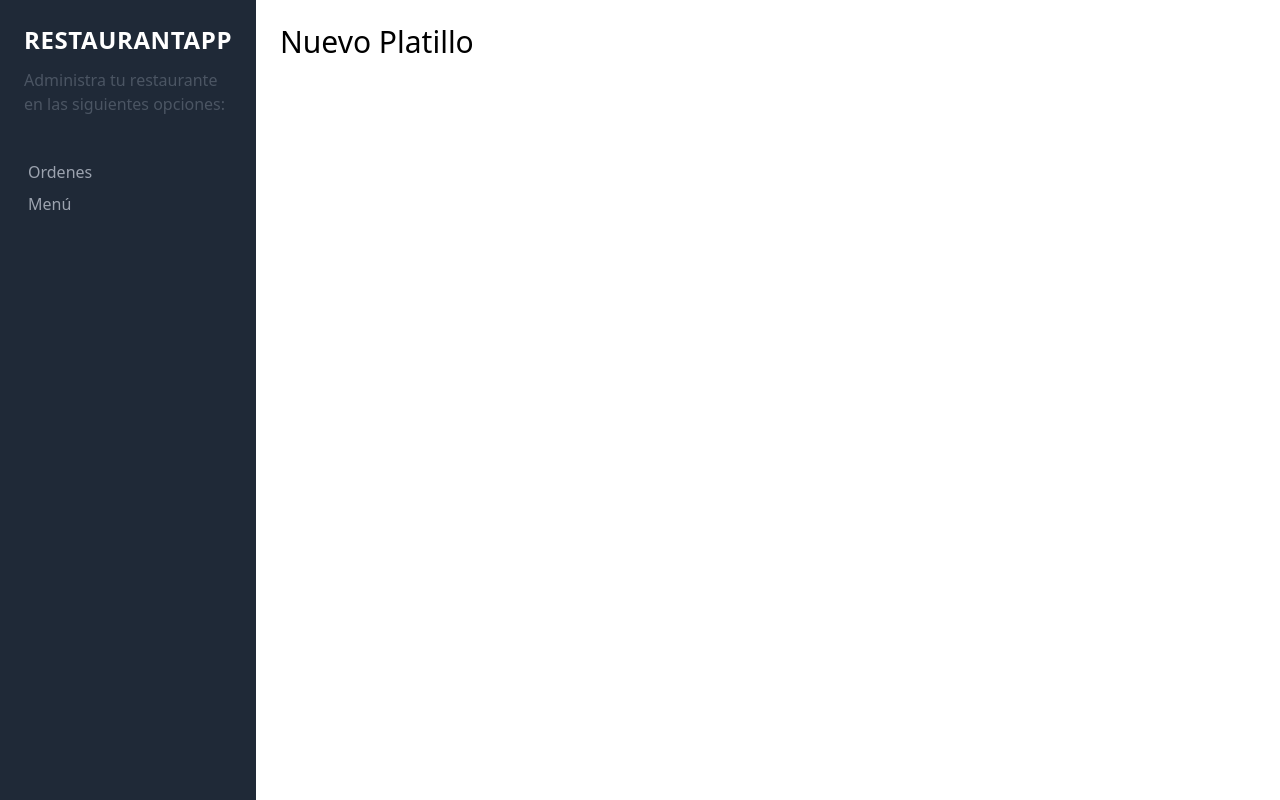
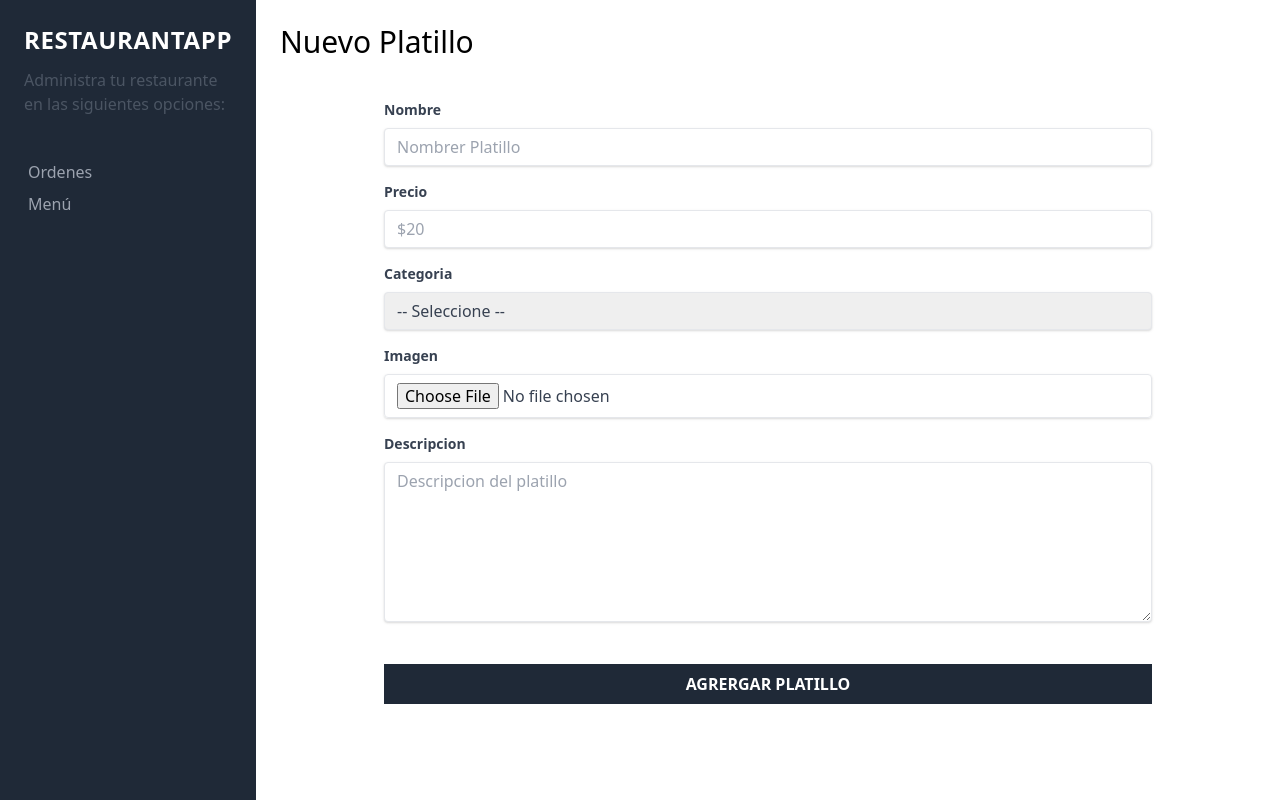
Before and after one commit to freilinjb/restaurantecliente, a React (Create React App) app: page /NuevoPlatillo in a window 1280 px wide. Built offline with nearby package versions, Linux system fonts and the light colour scheme.

Commit message:
Creando formulario para los platillos

```diff
--- a/src/components/paginas/NuevoPlatillo.js
+++ b/src/components/paginas/NuevoPlatillo.js
@@ -4,6 +4,75 @@
     return (
         <>
             <h1 className="text-3xl font-light md-4">Nuevo Platillo</h1>
+            <div className="flex justify-center mt-10">
+                <div className="w-full max-w-3xl">
+                    <form>
+                        <div className="mb-4">
+                            <label htmlFor="nombre" className="block text-gray-700 text-sm font-bold mb-2">Nombre</label>
+                            <input type="text"
+                                    name="nombre"
+                                    id="nombre"
+                                    className="shadow appearance-none border rounded w-full py-2 px-3 text-gray-700 leading-tight focus:outline-none focus:shadow-outline"
+                                    placeholder="Nombrer Platillo"
+                            />
+                        </div>
+
+                        <div className="mb-4">
+                            <label htmlFor="precio" className="block text-gray-700 text-sm font-bold mb-2">Precio</label>
+                            <input type="number"
+                                    id="precio"
+                                    name="precio"
+                                    className="shadow appearance-none border rounded w-full py-2 px-3 text-gray-700 leading-tight focus:outline-none focus:shadow-outline"
+                                    placeholder="$20"
+                                    min="0"
+                            />
+                        </div>
+
+                        <div className="mb-4">
+                            <label htmlFor="precio" className="block text-gray-700 text-sm font-bold mb-2">Categoria</label>
+                            <select
+                                className="shadow appearance-none border rounded w-full py-2 px-3 text-gray-700 leading-tight focus:outline-none focus:shadow-outline"
+                                id="categoria"
+                                name="categoria"
+                            >
+                                <option value="">-- Seleccione --</option>
+                                <option value="desayuno">Desayuno</option>
+                                <option value="comida">Comida</option>
+                                <option value="cena">Cena</option>
+                                <option value="bebida">Bebida</option>
+                                <option value="postre">Postre</option>
+                                <option value="ensalada">Ensalada</option>
+                            </select>
+                        </div>
+
+                        <div className="mb-4">
+                            <label htmlFor="imagen" className="block text-gray-700 text-sm font-bold mb-2">Imagen</label>
+                            <input type="file"
+                                    id="precio"
+                                    name="precio"
+                                    className="shadow appearance-none border rounded w-full py-2 px-3 text-gray-700 leading-tight focus:outline-none focus:shadow-outline"
+                            />
+                        </div>
+
+                        <div className="mb-4">
+                            <label htmlFor="descripcion" className="block text-gray-700 text-sm font-bold mb-2">Descripcion</label>
+                            <textarea
+                                type="text"
+                                name="descripcion"
+                                id="descripcion"
+                                className="shadow appearance-none border rounded w-full py-2 px-3 text-gray-700 leading-tight focus:outline-none focus:shadow-outline h-40"
+                                placeholder="Descripcion del platillo"
+                            ></textarea>
+                        </div>
+
+                        <input
+                            type="submit"
+                            className="bg-gray-800 hover:bg-gray-900 w-full mt-5 p-2 text-white uppercase font-bold"
+                            value="Agrergar platillo"
+                        />
+                    </form>
+                </div>
+            </div>
         </>
      );
 }
```
Also changed, not shown: 1 other file (tests, documents, lock files or other folders).
